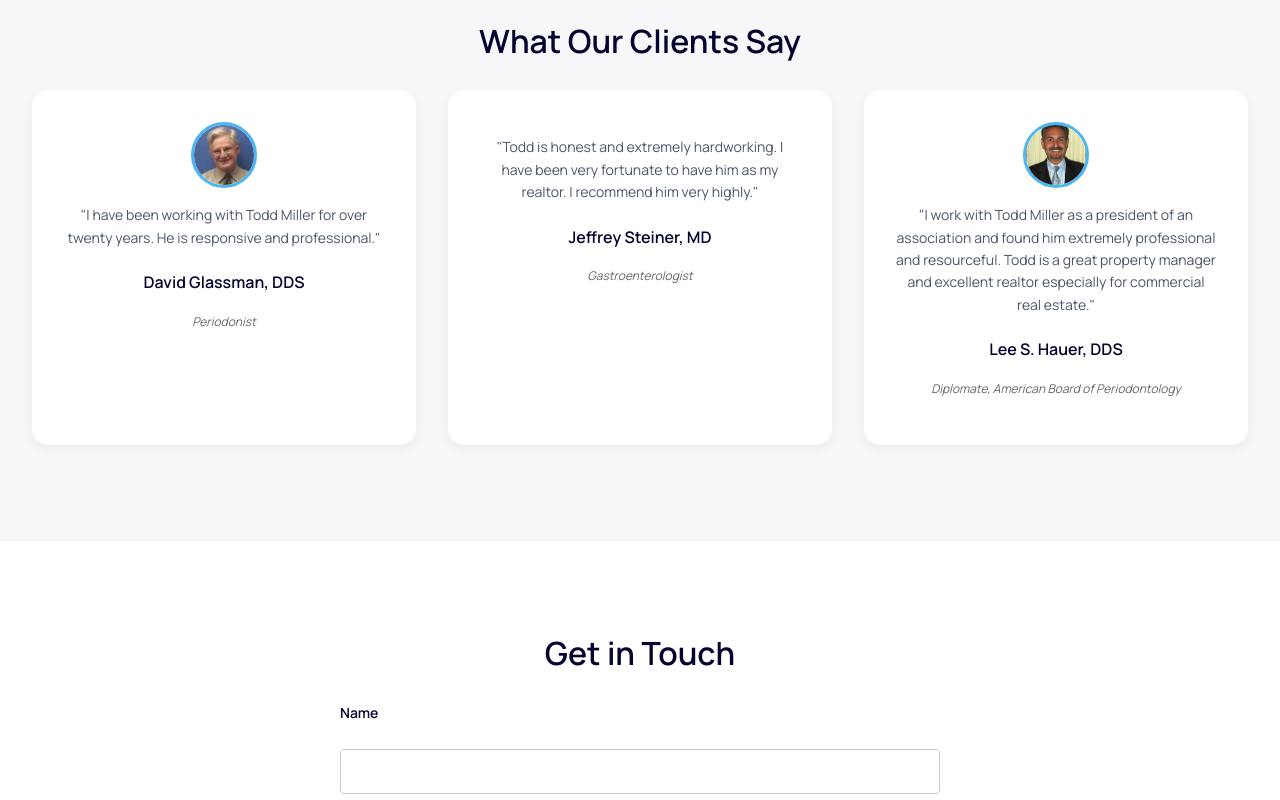
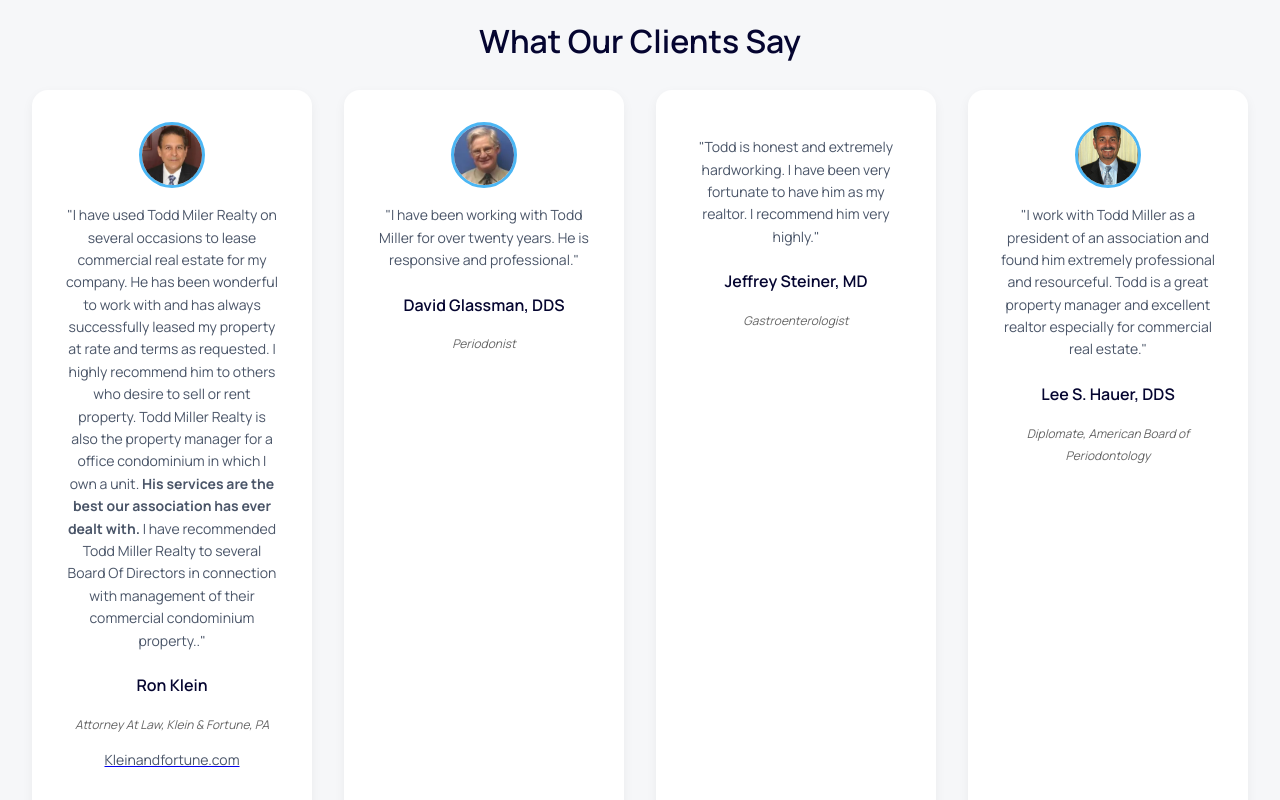
Before and after one commit to bwwwclark/TM-website-latest, a plain HTML site: page index.html in a window 1280 px wide. Shown: the part 2120-2920 px from the top of the page. Drawn offline with Linux system fonts and the light colour scheme.

Commit message:
update testimonial section with Ron Klein

```diff
--- a/index.html
+++ b/index.html
@@ -635,6 +635,13 @@ height="0" width="0" style="display:none;visibility:hidden"></iframe></noscript>
 <h2>What Our Clients Say</h2>
 <div class="services-grid">
 <div class="service-card">
+<a href="https://www.kleinandfortune.com/"><img src="Klein.jpg" alt="Ron Klein" class="testimonial-thumbnail"></a>
+<p>"I have used Todd Miler Realty on several occasions to lease commercial real estate for my company.  He has been wonderful to work with and has always successfully leased my property at rate and terms as requested.  I highly recommend him to others who desire to sell or rent property.  Todd Miller Realty is also the property manager for a office condominium in which I own a unit. <b> His services are the best our association has ever dealt with. </b> I have recommended Todd Miller Realty to several Board Of Directors in connection with management of their commercial condominium property.."</p>
+<h4>Ron Klein</h4>
+<p><em>Attorney At Law, Klein & Fortune, PA</em></p>
+<a href="https://www.kleinandfortune.com/"><p>Kleinandfortune.com</p></a>
+</div>
+<div class="service-card">
 <img src="glassman.jpg" alt="David Glassman, DDS" class="testimonial-thumbnail">
 <p>"I have been working with Todd Miller for over twenty years. He is responsive and professional."</p>
 <h4>David Glassman, DDS</h4>
```
Also changed, not shown: services.html (+7 -1 lines), Klein.jpg (added).
